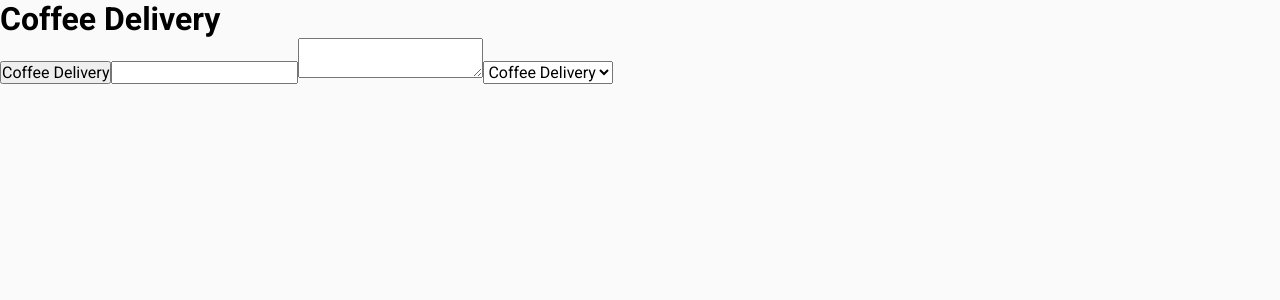
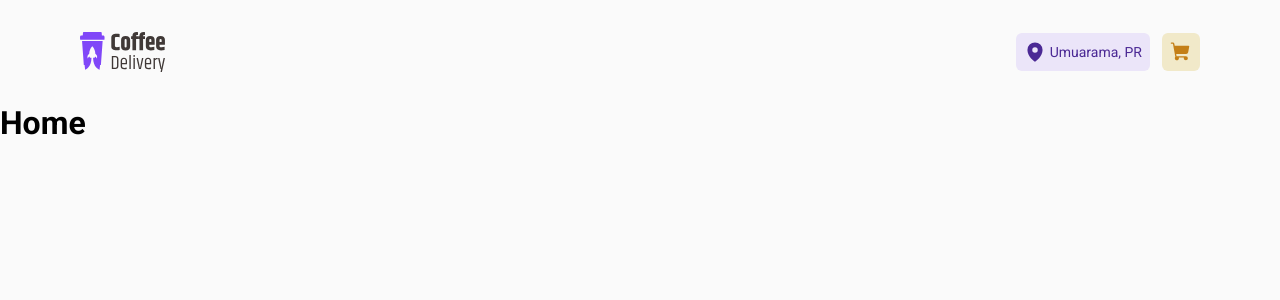
Before and after one commit to gmendes0/cofee-delivery, a React (Vite) app: page / in a window 1280 px wide. Shown: the top 300 px of the page. Built offline with nearby package versions, Linux system fonts and the light colour scheme.

Commit message:
feat: routes and Header component

```diff
--- a/package.json
+++ b/package.json
@@ -9,8 +9,10 @@
     "preview": "vite preview"
   },
   "dependencies": {
+    "phosphor-react": "^1.4.1",
     "react": "^18.2.0",
     "react-dom": "^18.2.0",
+    "react-router-dom": "^6.4.3",
     "styled-components": "^5.3.6"
   },
   "devDependencies": {
--- a/src/App.tsx
+++ b/src/App.tsx
@@ -1,19 +1,17 @@
 import { ThemeProvider } from "styled-components";
+import { BrowserRouter } from "react-router-dom";
 import { GlobalStyle } from "./styles/global";
 import { defaultTheme } from "./styles/themes/default";
+import { Router } from "./Router";
 
 function App() {
   return (
     <ThemeProvider theme={defaultTheme}>
       <GlobalStyle />
 
-      <h1>Coffee Delivery</h1>
-      <button>Coffee Delivery</button>
-      <input type="text" />
-      <textarea name=""></textarea>
-      <select name="" id="">
-        <option value="">Coffee Delivery</option>
-      </select>
+      <BrowserRouter>
+        <Router />
+      </BrowserRouter>
     </ThemeProvider>
   );
 }
--- /dev/null
+++ b/src/Router.tsx
@@ -0,0 +1,13 @@
+import { Route, Routes } from "react-router-dom";
+import { DefaultLayout } from "./layouts/DefaultLayout";
+import { Home } from "./pages/Home";
+
+export function Router() {
+  return (
+    <Routes>
+      <Route path="/" element={<DefaultLayout />}>
+        <Route path="" element={<Home />} />
+      </Route>
+    </Routes>
+  );
+}
--- /dev/null
+++ b/src/components/Header/index.tsx
@@ -0,0 +1,21 @@
+import { MapPin, ShoppingCart } from "phosphor-react";
+import logoSVG from "../../assets/logo.svg";
+import { CartButton, HeaderContainer, LocationContainer } from "./styles";
+
+export function Header() {
+  return (
+    <HeaderContainer>
+      <img src={logoSVG} alt="" />
+
+      <nav>
+        <LocationContainer>
+          <MapPin weight="fill" /> Umuarama, PR
+        </LocationContainer>
+
+        <CartButton type="button">
+          <ShoppingCart weight="fill" />
+        </CartButton>
+      </nav>
+    </HeaderContainer>
+  );
+}
--- /dev/null
+++ b/src/components/Header/styles.ts
@@ -0,0 +1,53 @@
+import styled from "styled-components";
+
+export const HeaderContainer = styled.header`
+  width: 100%;
+  max-width: 1120px;
+  margin: 0 auto;
+
+  padding: 2rem 0;
+
+  display: flex;
+  align-items: center;
+  justify-content: space-between;
+
+  nav {
+    display: flex;
+    align-items: center;
+    justify-content: center;
+    gap: 0.75rem;
+  }
+`;
+
+export const LocationContainer = styled.span`
+  line-height: 0;
+  display: flex;
+  align-items: center;
+  gap: 0.25rem;
+  background-color: ${(props) => props.theme["purple-200"]};
+  color: ${(props) => props.theme["purple-700"]};
+  padding: 0.5rem;
+  border-radius: 6px;
+  font-weight: 400;
+  font-size: 0.875rem;
+
+  svg {
+    width: 1.375rem;
+    height: 1.375rem;
+  }
+`;
+
+export const CartButton = styled.button`
+  border: 0;
+  line-height: 0;
+  padding: 0.5rem;
+  color: ${(props) => props.theme["yellow-700"]};
+  background-color: ${(props) => props.theme["yellow-200"]};
+  border-radius: 6px;
+  cursor: pointer;
+
+  svg {
+    width: 1.375rem;
+    height: 1.375rem;
+  }
+`;
--- /dev/null
+++ b/src/layouts/DefaultLayout.tsx
@@ -0,0 +1,12 @@
+import { Outlet } from "react-router-dom";
+import { Header } from "../components/Header";
+
+export function DefaultLayout() {
+  return (
+    <>
+      <Header />
+
+      <Outlet />
+    </>
+  );
+}
--- /dev/null
+++ b/src/pages/Home.tsx
@@ -0,0 +1,3 @@
+export function Home() {
+  return <h1>Home</h1>;
+}
```
Also changed, not shown: 1 other file (tests, documents, lock files or other folders).
